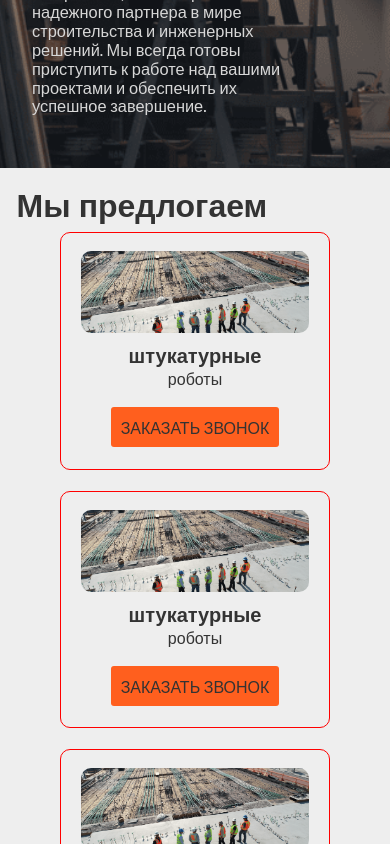
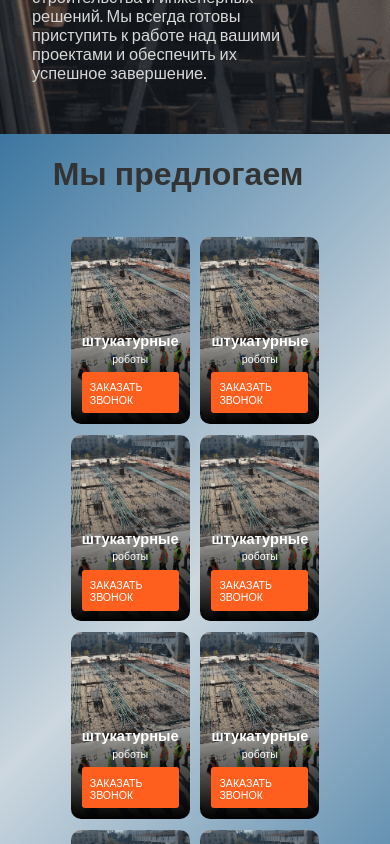
Before and after one commit to NekhayTimur23/Tiogroup, a Next.js app: page / in a window 390 px wide. Shown: the part 1440-2284 px from the top of the page. Built offline with nearby package versions, Linux system fonts and the light colour scheme.

Commit message:
меняю моб.версию полностью #10

```diff
--- a/src/components/PhoneComponents/headerSectionPhone/HeaderSectionPhone.jsx
+++ b/src/components/PhoneComponents/headerSectionPhone/HeaderSectionPhone.jsx
@@ -22,18 +22,18 @@ export default function HeaderSectionPhone() {
       <div className={styles.headerPhoneContainer}>
         <div className={styles.headerPhoneContent}>
           <div className={styles.headerPhoneLogo}>
-            <img src="/headerimg/logoBlack.svg" alt="#" />
+            <img src="/headerimg/logoBlack.svg" alt="#" width={50}/>
             <p>СТРОИТЕЛЬНАЯ КОМПАНИЯ</p>
           </div>
           <div className={styles.headerPhoneEmail}>
-            <img src="/headerimg/mail.svg" alt="3" />
+            <img src="/headerimg/mail.svg" alt="#" />
             <div className={styles.headerPhoneEmailText}>
               <p>Email:</p>
               <p>grupp.trio@bk.ru</p>
             </div>
           </div>
           <div className={styles.headerPhoneCall}>
-            <img src="/headerimg/call.svg" alt="" />
+            <img src="/headerimg/call.svg" alt="#" />
             <div className={styles.headerPhoneCallText}>
               <p>+7(000) 000-00-00</p>
               <p>+7(000) 000-00-00</p>
--- a/src/components/PhoneComponents/servicesSectionPhone/ServicesSectionPhone.module.sass
+++ b/src/components/PhoneComponents/servicesSectionPhone/ServicesSectionPhone.module.sass
@@ -2,51 +2,52 @@
     .servicesContainer
         .servicesContent
             min-height: 40vh
-            padding:  calc(15px + (30 - 15)*(100vw - 320px) / (1024 - 320))
+            padding:  calc(10px + (15 - 10)*(100vw - 320px) / (1024 - 320))
+            background: linear-gradient( -45deg, rgb(60, 118, 160),rgba(60, 118, 160, 0.19),rgb(60, 118, 160)), url()
             h1
+                margin: 2vw 5vw 5vh 5vh
             .servicesCards
                 display: flex
+                justify-content: center
                 flex-wrap: wrap
                 .servicesCard
                     display: flex
                     flex-direction: column
                     align-items: center
-                    width:  calc(230px + (250 - 230)*(100vw - 800px) / (1024 - 800))
-                    height: calc(150px + (200 - 150)*(100vw - 800px) / (1024 - 800))
-                    margin: calc(10px + (10 - 5)*(100vw - 320px) / (1024 - 320)) auto
-                    padding: 2% 0
-                    border: 1px solid black
+                    justify-content: flex-end
+                    width:  calc(135px + (200 - 135)*(100vw - 800px) / (1024 - 320))
+                    height: 165px
+                    // height: calc(165px + (200 - 165)*(100vw - 800px) / (1024 - 320))
+                    margin: calc(5px + (10 - 5)*(100vw - 320px) / (1024 - 320))
+                    padding: calc(10px + (15 - 7)*(100vw - 320px) / (1024 - 320))
                     border-radius: 10px
-                    @media (max-width: 800px)
-                        width: calc(200px + (300 - 200)*(100vw - 450px) / (800 - 450))
-                        height: calc(150px + (200 - 150)*(100vw - 450px) / (800 - 450))
-                        border: 1px solid black
-                    @media (max-width: 480px)
-                        width: calc(220px + (300 - 220)*(100vw - 300px) / (450 - 300))
-                        height: calc(200px + (200 - 200)*(100vw - 300px) / (450 - 300))
-                        border: 1px solid red
-                        padding: 5% 0
-                    .servicesCardImg
-                        display: inline
-                        background: url('/servicesSection/scott-blake-x-ghf9LjrVg-unsplash.webp') center/cover
-                        width: 85%
-                        height: calc(80px + (100 - 80)*(100vw - 320px) / (1024 - 320))
-                        border-radius: 10px
-                        margin-bottom: 10px
+                    background: linear-gradient(rgba(0, 0, 0, 0),rgba(0, 0, 0, 0.255),rgb(0, 0, 0)), url('/servicesSection/scott-blake-x-ghf9LjrVg-unsplash.webp') center/cover
+                    color: rgb(255, 255, 255)
+
+                    // @media (max-width: 800px)
+                    //     width:  calc(230px + (250 - 230)*(100vw - 500px) / (800 - 500))
+                    //     height: calc(150px + (200 - 150)*(100vw - 500px) / (800 - 500))
+                    // @media (max-width: 500px)
+                    //     // width:  calc(230px + (250 - 230)*(100vw - 350px) / (500 - 350))
+                    //     // height: calc(150px + (200 - 150)*(100vw - 350px) / (500 - 350))
+                    // @media (max-width: 350px)
+                    //     // width:  calc(230px + (250 - 230)*(100vw - 300px) / (350 - 300))
+                    //     // height: calc(150px + (200 - 150)*(100vw - 300px) / (350 - 300))
                     h4
                         margin-bottom: 3px
-                        font-size: 20px
+                        font-size: calc(14px + (20 - 14)*(100vw - 320px) / (1024 - 320))
                     p
-                        font-size: 16px
-                        margin-bottom: 20px
+                        font-size: calc(10px + (16 - 10)*(100vw - 320px) / (1024 - 320))
+                        margin-bottom:  calc(8px + (10 - 8)*(100vw - 320px) / (1024 - 320))
                     .servicesCardBottom
-                        min-width:  40%
-                        height:  20%
+                        display: inline
                         border-radius: 3px
                         background: rgb(255, 95, 30)
                         display: flex
                         align-items: center
                         padding: 0 10px
+                        padding: calc(8px + (10 - 8)*(100vw - 320px) / (1024 - 320))
                         p
-                            margin: auto
-                            font-size: 16px
+                            margin: 0
+                            font-size: calc(10px + (16 - 10)*(100vw - 320px) / (1024 - 320))
+                            color: rgb(255, 255, 255)
```
